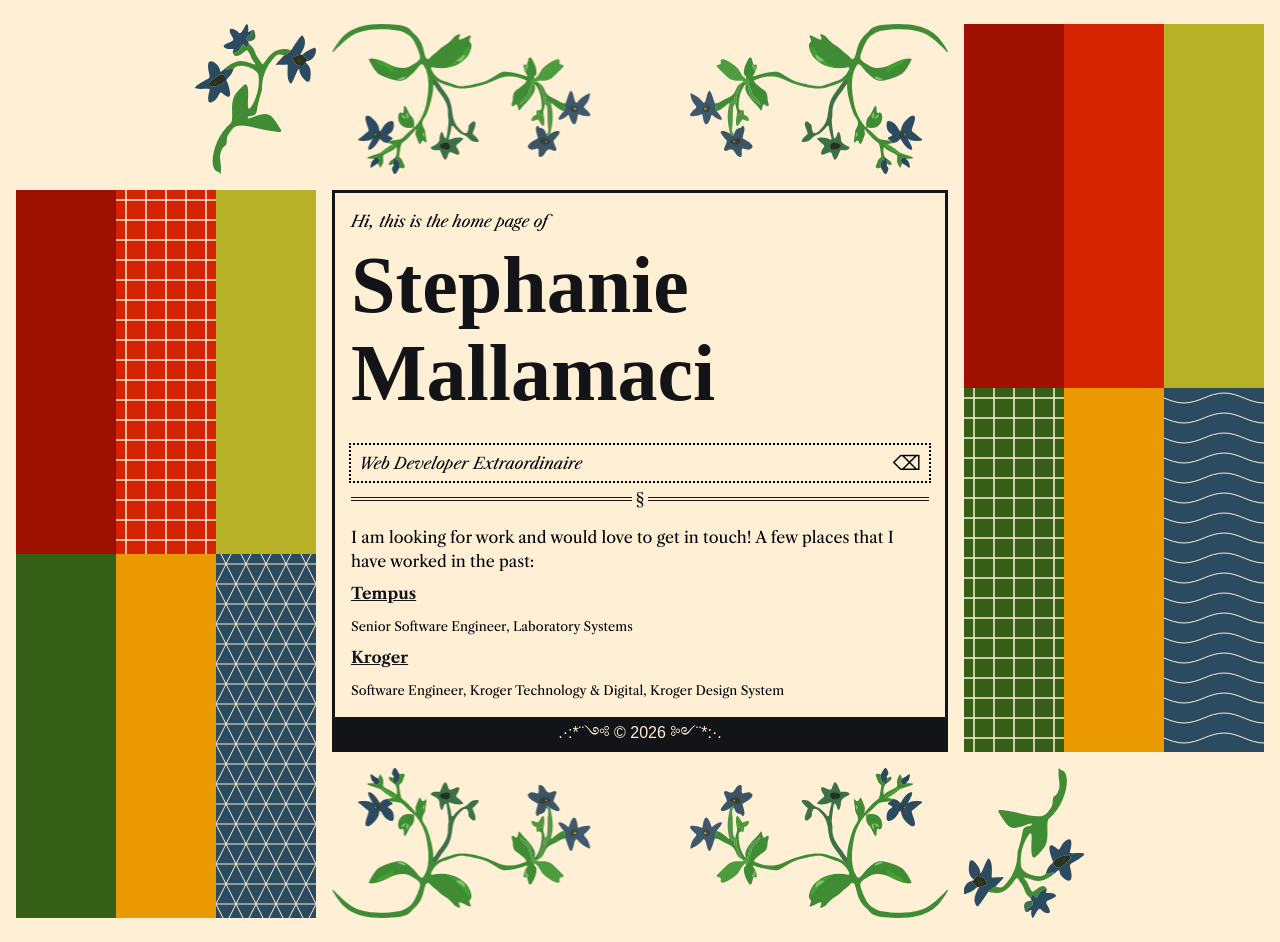
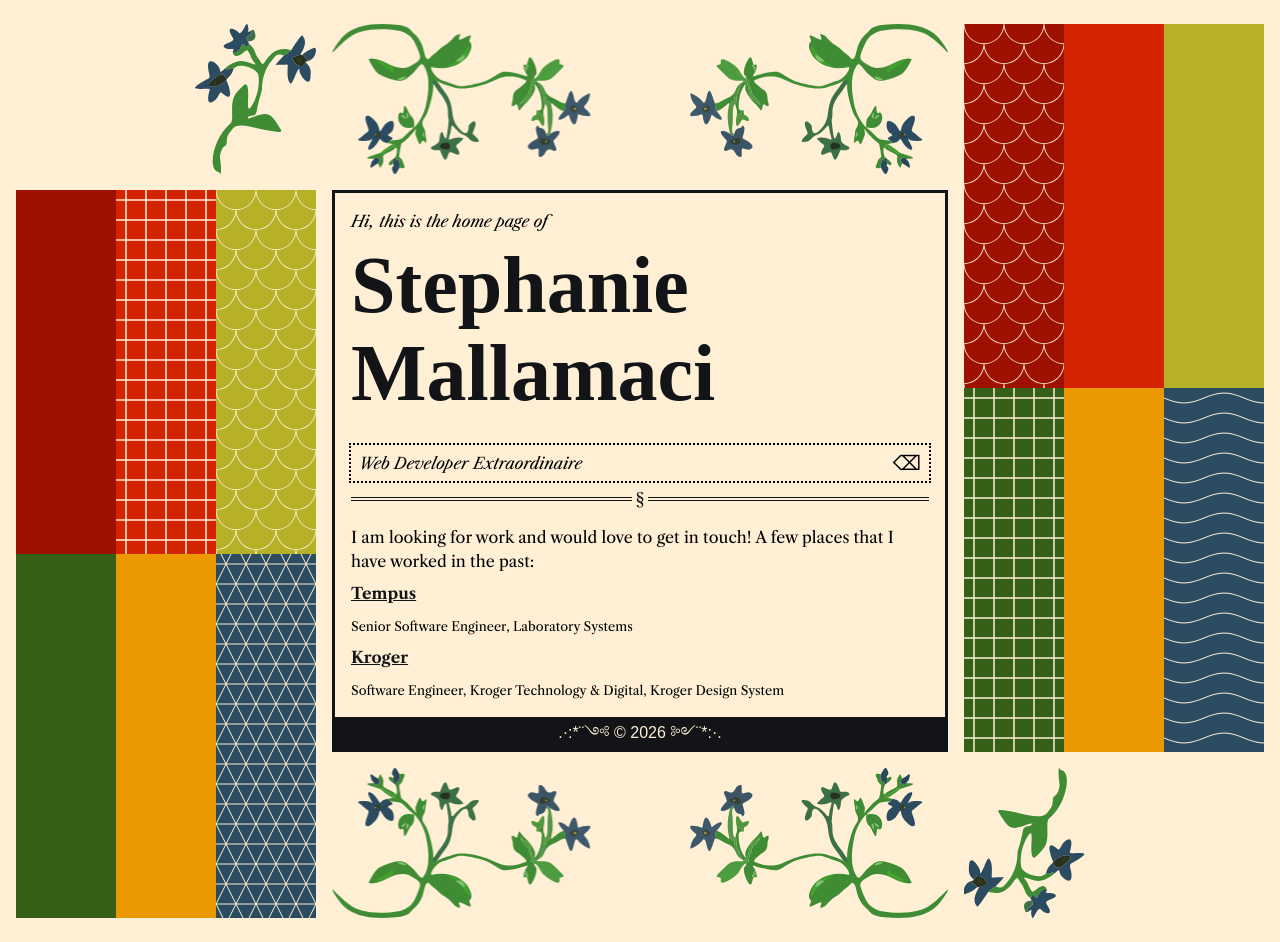
Before and after one commit to smmaci/smmaci.dev, an Eleventy site: page src/index.md in a window 1280 px wide. Built offline with nearby package versions, Linux system fonts and the light colour scheme; Eleventy itself is replaced by a stand-in of ours; files that its build step writes are made by us from their sources; a web font is replaced by a local one.

Commit message:
added scales

```diff
--- a/src/_includes/layouts/base.njk
+++ b/src/_includes/layouts/base.njk
@@ -5,7 +5,7 @@
     <link rel="manifest" href="/site.webmanifest">
     <meta name="viewport" content="width=device-width, initial-scale=1" />
     <link rel="stylesheet" type="text/css" href="/style.css" />
-    <title>{{ title }}</title>
+    <title>Stephanie Mallamaci</title>
     <script src="/script.js" defer></script>
   </head>
   <!--
@@ -16,7 +16,7 @@
   <body>
       <img class="millefleur milleflower-5" src="/assets/milleflower2_1.svg" alt="a hand-painted and vectorized flower" aria-hidden="true" />
       <div class="accent accent-left" aria-hidden="true">
-          <div></div><div class="motif-grid"></div><div></div><div></div><div></div><div class="motif-triangle"></div>
+          <div></div><div class="motif-grid"></div><div class="motif-scales"></div><div></div><div></div><div class="motif-triangle"></div>
       </div>
       <img class="millefleur milleflower-1" src="/assets/milleflower1.svg" alt="a hand-painted and vectorized flower" aria-hidden="true" />
       <img class="millefleur milleflower-2" src="/assets/milleflower1.svg" alt="a hand-painted and vectorized flower" aria-hidden="true" />
@@ -36,7 +36,7 @@
       <img class="millefleur milleflower-3" src="/assets/milleflower1.svg" alt="a hand-painted and vectorized flower" aria-hidden="true" />
       <img class="millefleur milleflower-4" src="/assets/milleflower1.svg" alt="a hand-painted and vectorized flower" aria-hidden="true" />
       <div class="accent accent-right" aria-hidden="true">
-          <div></div><div></div><div></div><div class="motif-grid"></div><div></div><div class="motif-waves"></div>
+          <div class="motif-scales"></div><div></div><div></div><div class="motif-grid"></div><div></div><div class="motif-waves"></div>
       </div>
       <img class="millefleur milleflower-6" src="/assets/milleflower2_1.svg" alt="a hand-painted and vectorized flower" aria-hidden="true" />
   </body>
--- a/src/style.css
+++ b/src/style.css
@@ -167,22 +167,12 @@ body {
   place-self: end start;
 }
 
-.accent > div {
-  content: "";
-}
-
 .accent > div:nth-child(1) { background: var(--color-dred); }
 .accent > div:nth-child(2) { background: var(--color-lred); }
 .accent > div:nth-child(3) { background: var(--color-lgreen); }
 .accent > div:nth-child(4) { background: var(--color-dgreen); }
 .accent > div:nth-child(5) { background: var(--color-orange); }
 .accent > div:nth-child(6) { background: var(--color-flower-blue); }
-
-/*
-Many thanks to https://pattern.monster (https://github.com/catchspider2002/svelte-svg-patterns)
-For a wonderful collection of tile-able svgs
-I've tweaked most of these a little
-*/
 
 .motif-grid::after {
   content: "";
@@ -212,6 +202,15 @@ I've tweaked most of these a little
   height: 100%;
   background-color: var(--color-bg);
   mask: url("/assets/motif_waves.svg");
+}
+
+.motif-scales::after {
+  content: "";
+  display: block;
+  width: 100%;
+  height: 100%;
+  background-color: var(--color-bg);
+  mask: url("/assets/motif_scales.svg");
 }
 
 .page-container {
```
Also changed, not shown: src/assets/motif_scales.svg (added).
